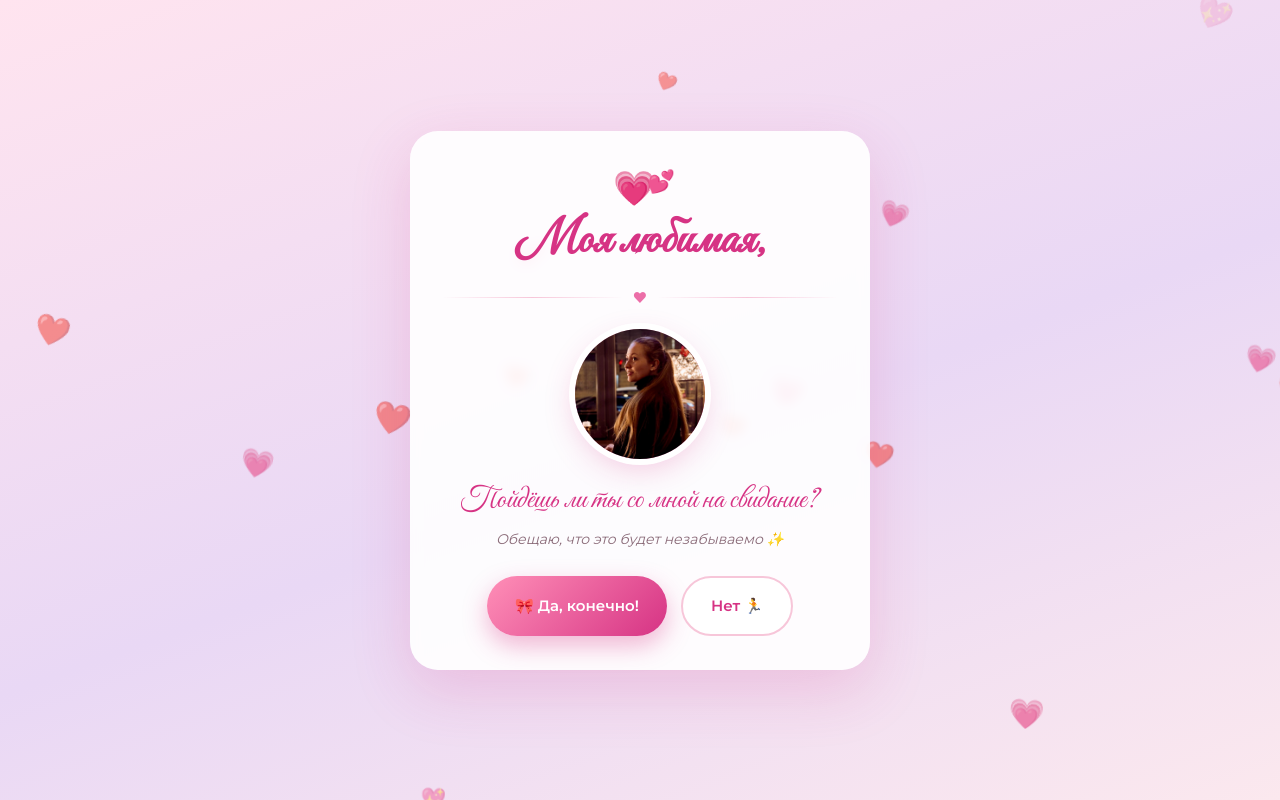
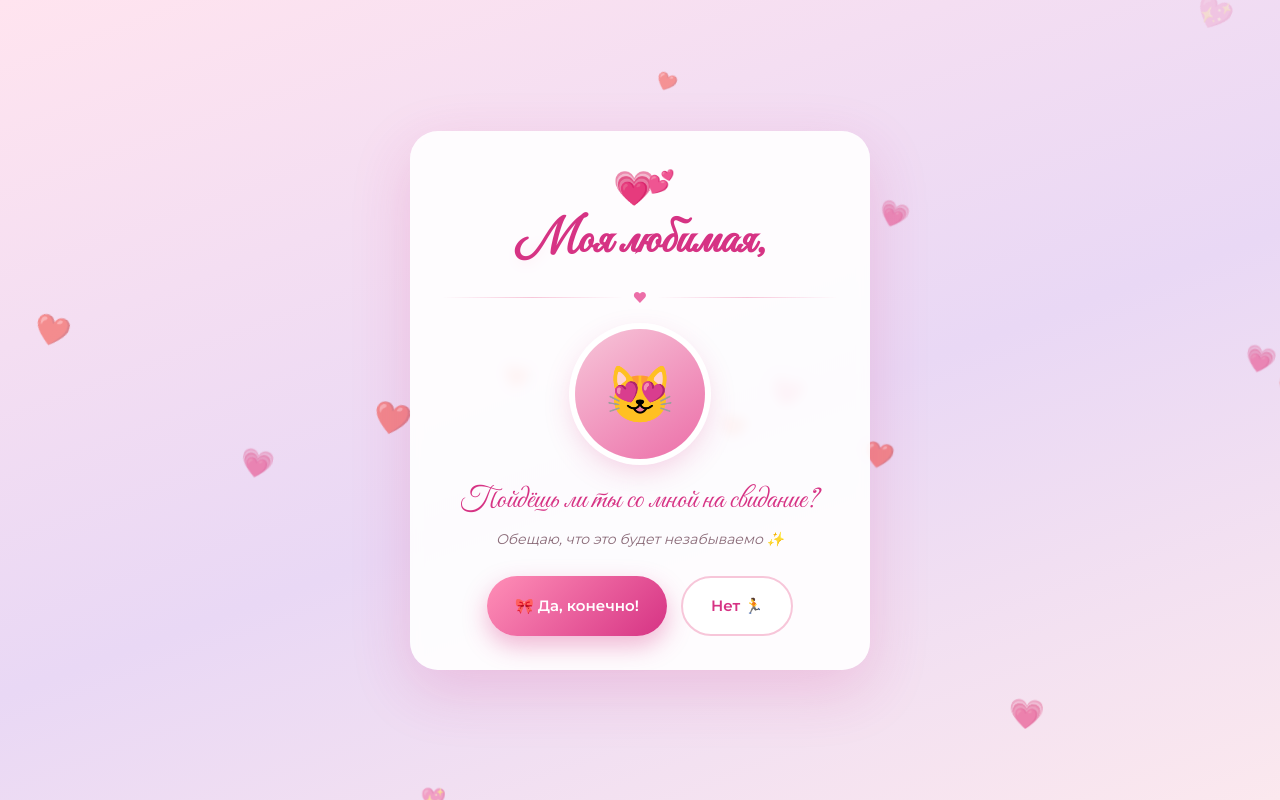
Before and after one commit to japeace29-create/222, a plain HTML site: page index.html in a window 1280 px wide. Drawn offline with Linux system fonts and the light colour scheme.

Commit message:
Вернуть эмодзи кота вместо фото

```diff
--- a/index.html
+++ b/index.html
@@ -13,7 +13,7 @@
     <div class="divider"><span>♥</span></div>
 
     <div class="avatar">
-      <img src="assets/photo.jpg" alt="">
+      <span>😻</span>
     </div>
 
     <p class="question">Пойдёшь ли ты со мной на свидание?</p>
```
